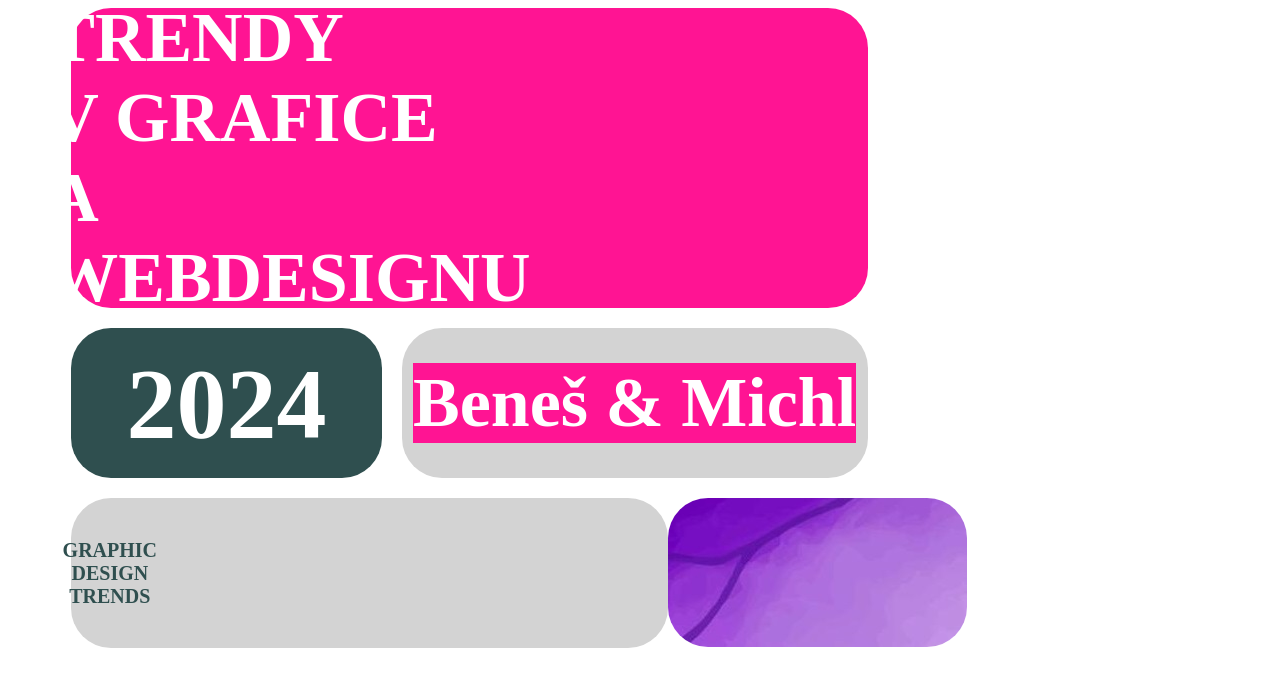
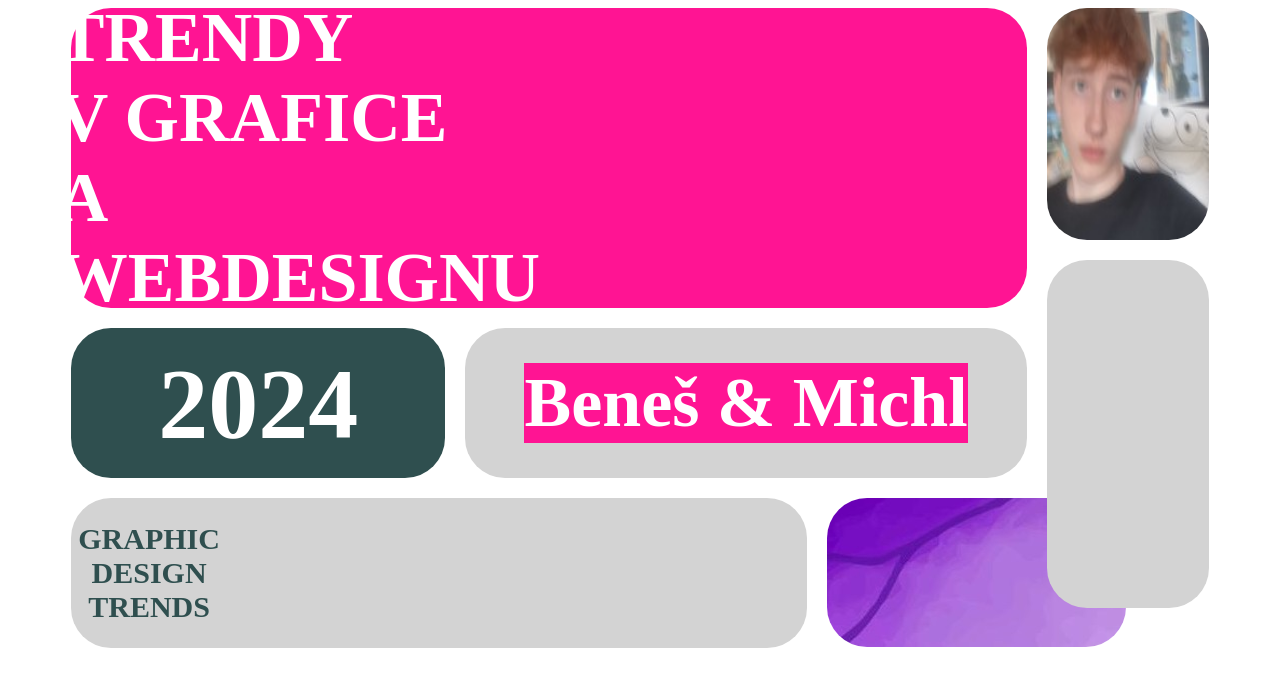
Before and after one commit to DobryDzus/WWW_hostivar, a plain HTML site: page pacner/2/index.html in a window 1280 px wide. Drawn offline with Linux system fonts and the light colour scheme.

Commit message:
konecne reseni

```diff
--- a/pacner/2/index.html
+++ b/pacner/2/index.html
@@ -50,7 +50,7 @@
                         </p>
                     </div>
                     <div class="zeme">
-                        <img src="pozadi.jpg" class="max">
+                        <img src="pozadi.jpg" alt="fialove pozadi" class="pozadi">
                     </div>
 
                 </div>
@@ -58,7 +58,7 @@
             </div>
             <div class="pravy">
                 <div class="postava">
-
+                    <img src="max.jpg" alt="maxicek" class="max">
                 </div>
                 <div class="podpis">
 
--- a/pacner/2/style.css
+++ b/pacner/2/style.css
@@ -8,7 +8,7 @@
 }
 
 .levy{
-    width: 70%;
+    width: 84%;
     height: 100%;
     display: flex;
     flex-direction: column;
@@ -28,7 +28,7 @@
 .trendy_text{
     color: white;
     font-size: 70px;
-    margin-right: 360px;
+    margin-right: 500px;
 }
 
 .prostredni{
@@ -79,7 +79,7 @@
 }
 
 .graphic{
-    width: 75%;
+    width: 77%;
     height: 100%;
     margin-top: 40px;
     background-color: lightgray;
@@ -92,18 +92,50 @@
 
 .graphic_text{
     color: darkslategrey;
-    font-size: 20px;
-    margin-right: 520px;
+    font-size: 30px;
+    margin-right: 580px;
 
 }
 
 .zeme{
-    width: 25%;
+    width: 20%;
     height: 100%;
     margin-top: 40px;
+    margin-left: 20px;
+}
+
+.pozadi{
     border-radius: 40px;
 }
 
+.pravy{
+    width: 16%;
+    height: 100%;
+    display: flex;
+    flex-direction: column;
+    margin-left: 20px;
+}
+
+.postava{
+    width: 100%;
+    height: 40%;;
+
+}
+
 .max{
+    width: 100%;
+    height: 100%;
+    border-radius: 40px
+}
+
+.podpis{
+    width: 100%;
+    height: 60%;
+    background-color: lightgray;
     border-radius: 40px;
+    text-align: center;
+    display: flex;
+    justify-content: center;
+    align-items: center;
+    margin-top: 20px;
 }
```
